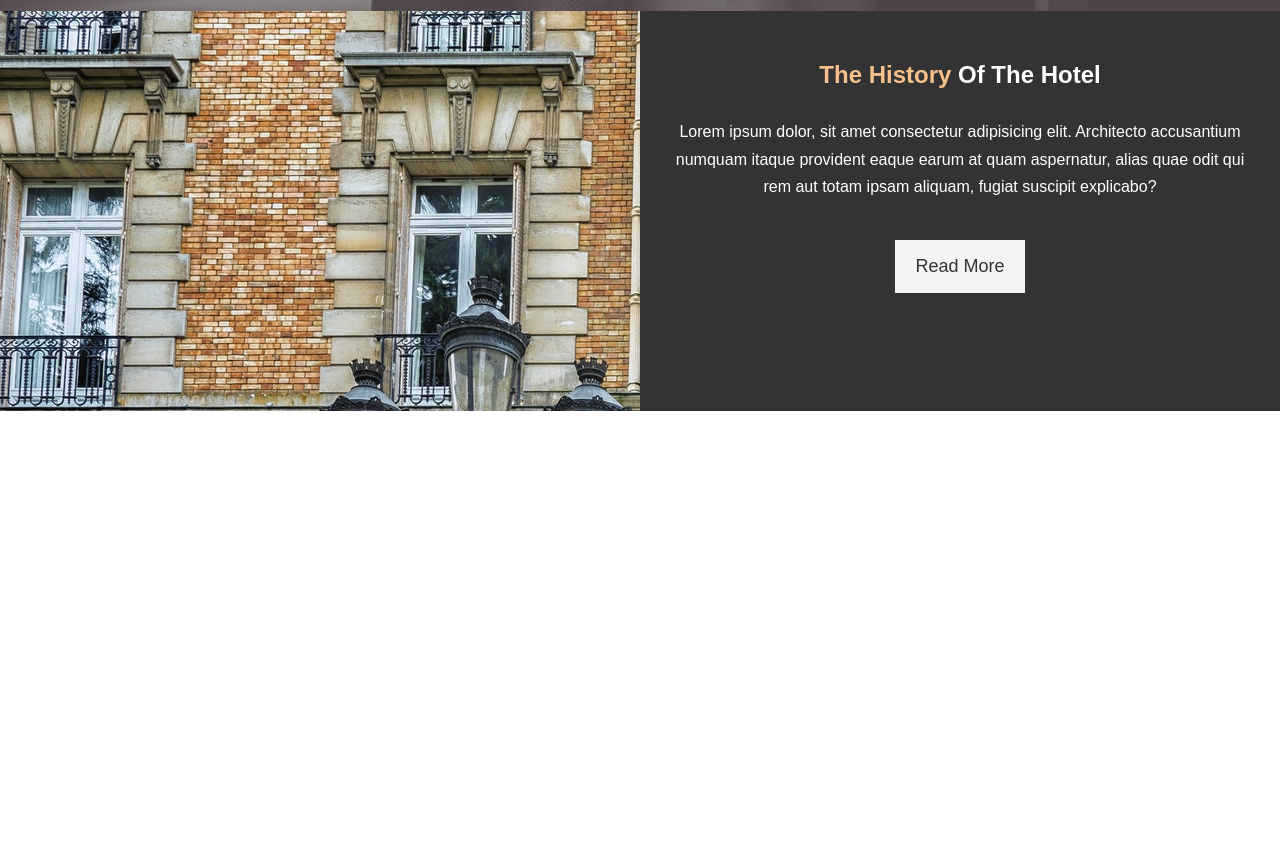
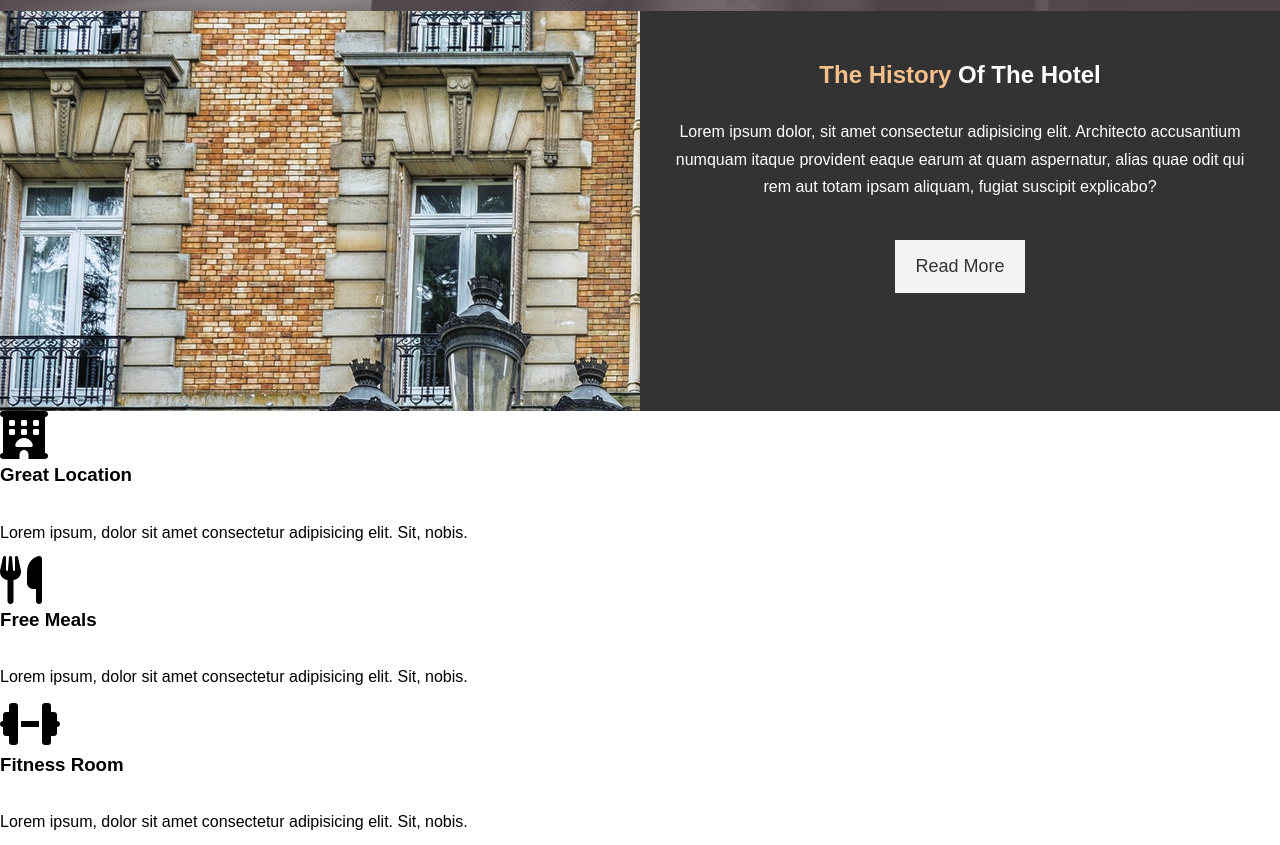
Before and after one commit to PaskoM/hotel_website, a plain HTML site: page index.html in a window 1280 px wide. Shown: the part 656-1501 px from the top of the page. Before the commit the page ends 1067 px from the top, so only its background shows below. Drawn offline with Linux system fonts and the light colour scheme.

Commit message:
features section

```diff
--- a/index.html
+++ b/index.html
@@ -6,6 +6,7 @@
   <meta name="description" content="Welcome to the hotel">
   <meta name="keywords" content="hotel, hotel website, holiday">
   <link rel="stylesheet" href='css/style.css'>
+  <script src="https://kit.fontawesome.com/0593d82480.js" crossorigin="anonymous"></script>
   <title>Hotel Website | Welcome</title>
 </head>
 <body>
@@ -39,5 +40,22 @@
       <a href="about.html" class="btn btn-light">Read More</a>
     </div>
   </section>
+  <sction id="features">
+    <div class="box">
+      <i class="fas fa-hotel fa-3x"></i>
+      <h3>Great Location</h3>
+      <p>Lorem ipsum, dolor sit amet consectetur adipisicing elit. Sit, nobis.</p>
+    </div>
+    <div class="box">
+      <i class="fas fa-utensils fa-3x"></i>
+            <h3>Free Meals</h3>
+      <p>Lorem ipsum, dolor sit amet consectetur adipisicing elit. Sit, nobis.</p>
+    </div>
+    <div class="box">
+      <i class="fas fa-dumbbell fa-3x"></i>
+            <h3>Fitness Room</h3>
+      <p>Lorem ipsum, dolor sit amet consectetur adipisicing elit. Sit, nobis.</p>
+    </div>
+  </sction>
 </body>
 </html>
```
